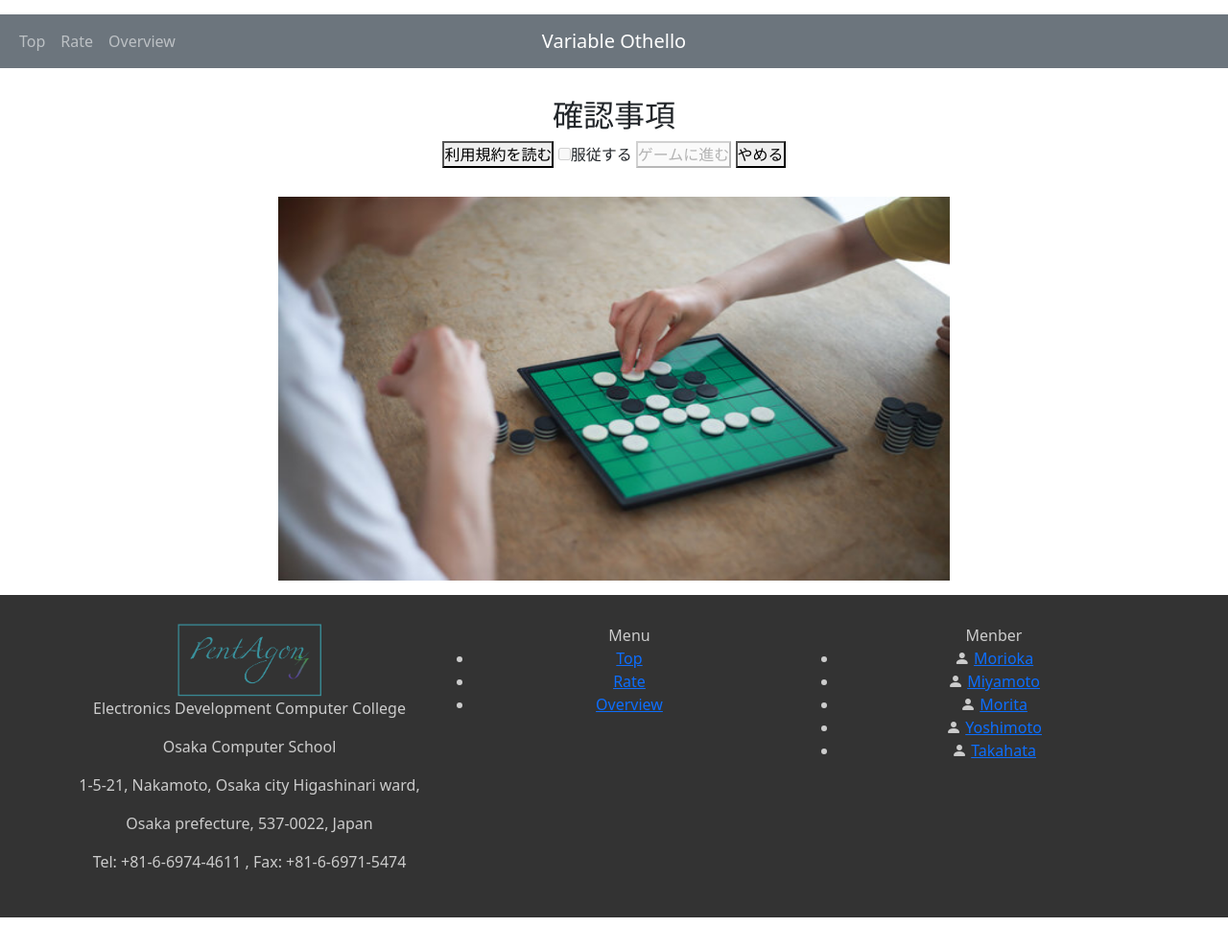
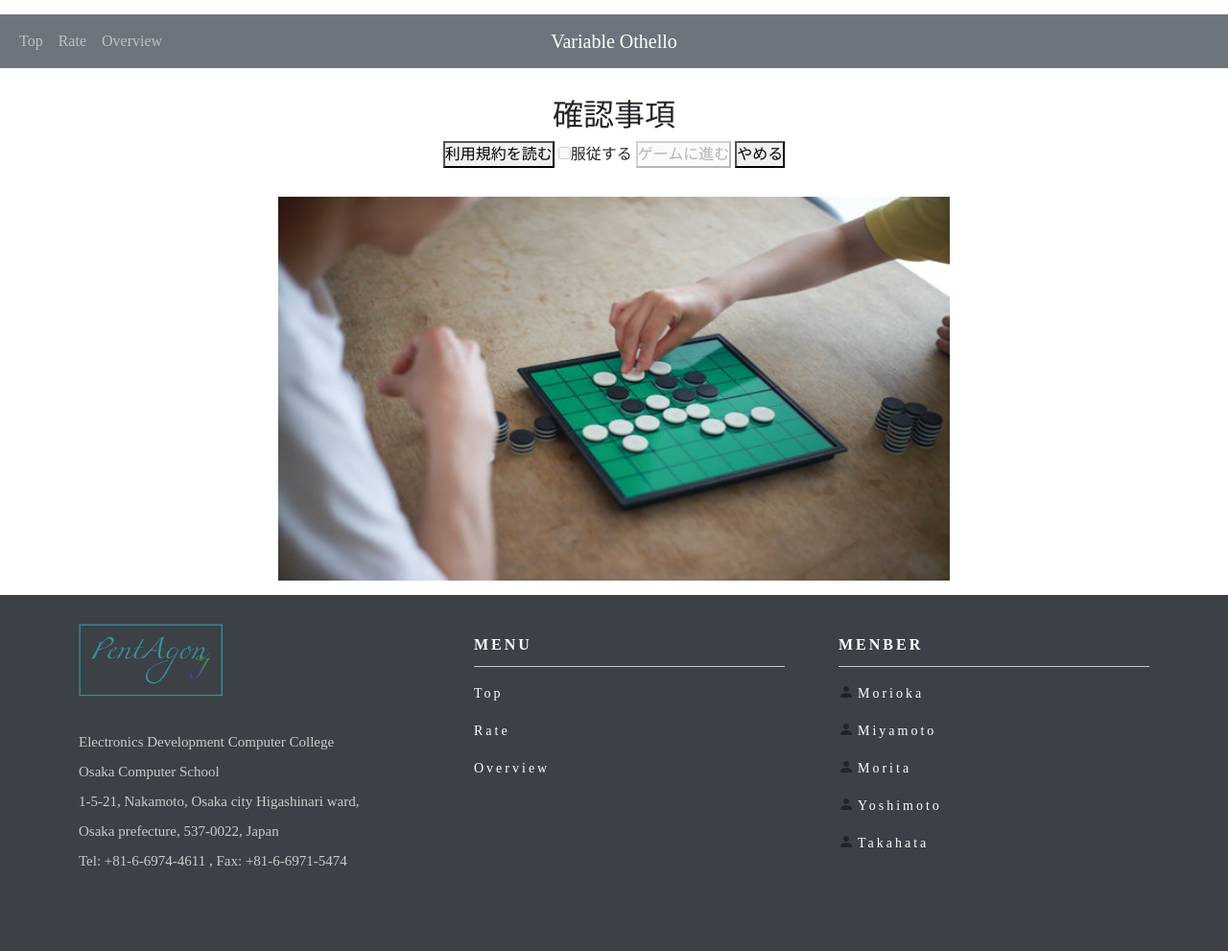
Before and after one commit to overclockbrain/DjangoSIteProgram, a Django app: page / in a window 1280 px wide. Shown: the whole page at 96% size. Before the commit the page ends 956 px from the top, so only its background shows below. Run offline with Django 4.2, Linux system fonts and the light colour scheme; some libraries are stand-ins or nearby versions.

Commit message:
Add files via upload

```diff
--- a/othellosite/static/othellosite/css/style.css
+++ b/othellosite/static/othellosite/css/style.css
@@ -1,11 +1,15 @@
 * {
     margin:0; padding:0;
 }
+
+
+/*-----------header------------*/
 header {
     width: 100%;
     padding: 15px 0;
     margin: 0 auto;
     text-align: center;
+    font-family: 游明朝;
 }
 header .headline{
     font-size: 32px;
@@ -20,13 +24,61 @@ header .headline{
     display: inline-block;
     margin: 0 20px;
 }
+/*----------------------------*/
+
+
+
+
+
+
+
+/*----------footer------------*/
 footer{
-    width: 100%;
-    background-color: #333;
-    color: #ccc;
-    text-align: center;
-    padding: 30px 0;
+    background-color: #3b4146;
+    padding: 30px 0px;
+    font-family: 游明朝;
 }
-ul.menber-menu li {
-    display: inline;
+.school{
+    color: rgb(204, 204, 204);
+    display: block;
+    line-height:15px;
+    font-size: 15px;
+    padding: 40px 0px;
 }
+.menber span,
+.menu span {
+   color: #FFF;
+   font-weight: bold;
+   border-bottom: 1px solid #c7c7c7;
+   padding: 10px 0px;
+   display: block;
+   text-transform: uppercase;
+   font-size: 16px;
+   letter-spacing: 3px;
+}
+.menber li a,
+.menu li a {
+    color: #FFF;
+    letter-spacing: 3px;
+    text-decoration: none;
+    font-size: 14px;
+}
+.menber li,
+.menu li {
+    margin: 15px 0px;
+    list-style: none;
+}
+.menber li a:hover,
+.menu li a:hover {
+    color: #CC3366;
+    transition: all 1s ease-in-out;
+    -webkit-transition: all 1s ease-in-out;
+    -moz-transition: all 1s ease-in-out;
+    -o-transition: all 1s ease-in-out;
+}
+.menber .fa {
+    color: #CC3366;
+    margin-right: 10px;
+    font-size: 18px;
+}
+/*-------------------------------*/
```
